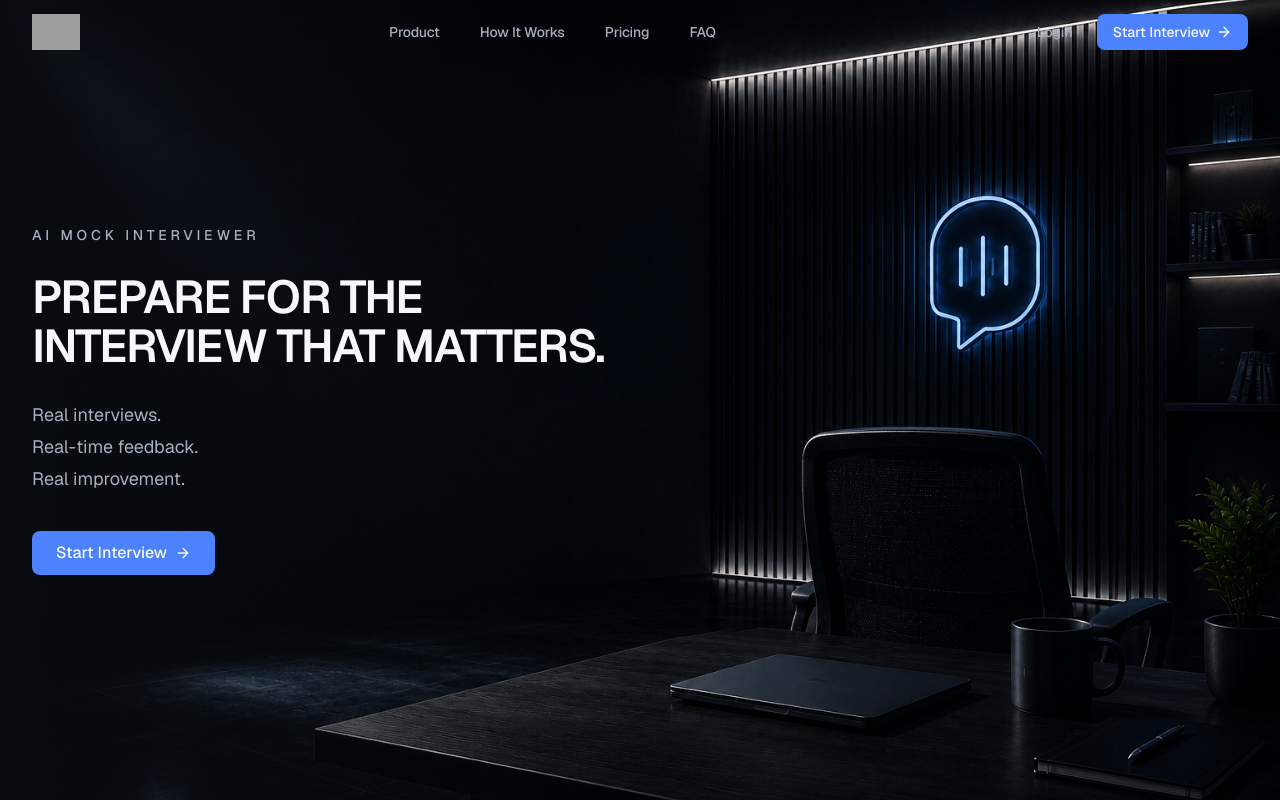
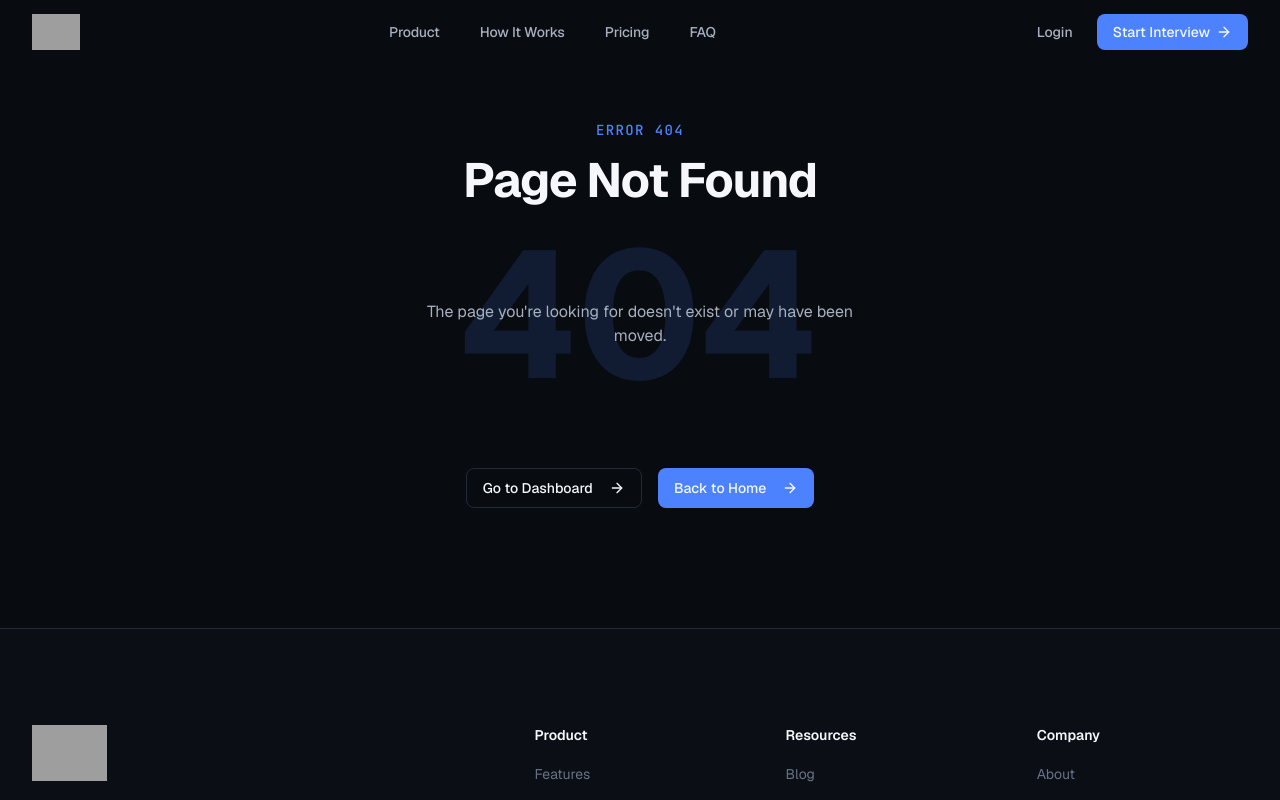
Before and after one commit to arnavbhure/ai-mock-interviewer, a React (Vite) app in the folder frontend/: page /about in a window 1280 px wide. Shown: the top 800 px of the page. Built offline with nearby package versions, Linux system fonts and the light colour scheme; no server answers; grey boxes are pictures that could not be loaded.

Commit message:
Added Error page and route

```diff
--- /dev/null
+++ b/frontend/src/pages/NotFoundPage.tsx
@@ -0,0 +1,84 @@
+import { Link } from "react-router-dom";
+import { motion, useReducedMotion } from "framer-motion";
+import { ArrowRight } from "lucide-react";
+import { Button } from "@/components/ui/button";
+
+const FADE_IN_VARIANTS = {
+  hidden: { opacity: 0, y: 8 },
+  visible: { opacity: 1, y: 0 },
+};
+
+export function NotFoundPage() {
+  const reduced = useReducedMotion();
+
+  const transition = (delay: number) => ({
+    duration: 0.4,
+    ease: [0.25, 1, 0.5, 1],
+    delay: reduced ? 0 : delay,
+  });
+
+  return (
+    <div className="relative flex flex-col items-center justify-center p-5 py-30 text-center">
+      <motion.div
+        initial="hidden"
+        animate="visible"
+        transition={{ staggerChildren: 0.1 }}
+        className="relative z-10 flex flex-col items-center gap-4"
+      >
+        <motion.p
+          variants={FADE_IN_VARIANTS}
+          transition={transition(0.1)}
+          className="font-mono text-sm font-medium uppercase tracking-widest text-accent"
+        >
+          Error 404
+        </motion.p>
+        <motion.h1
+          variants={FADE_IN_VARIANTS}
+          transition={transition(0.2)}
+          className="text-4xl font-bold tracking-tight text-text sm:text-5xl"
+        >
+          Page Not Found
+        </motion.h1>
+        <motion.p
+          variants={FADE_IN_VARIANTS}
+          transition={transition(0.3)}
+          className="max-w-md text-base text-text-secondary m-20"
+        >
+          The page you're looking for doesn't exist or may have been moved.
+        </motion.p>
+        <motion.div
+          variants={FADE_IN_VARIANTS}
+          transition={transition(0.4)}
+          className="mt-6 flex flex-col-reverse gap-4 sm:flex-row sm:justify-center"
+        >
+          <Button asChild variant="outline" size="default">
+            <Link to="/dashboard">
+              Go to Dashboard
+              <ArrowRight className="ml-2 h-4 w-4" />
+            </Link>
+          </Button>
+          <Button asChild variant="primary" size="default">
+            <Link to="/">
+              Back to Home
+              <ArrowRight className="ml-2 h-4 w-4" />
+            </Link>
+          </Button>
+        </motion.div>
+      </motion.div>
+
+      <motion.p
+        initial={{ opacity: 0 }}
+        animate={{ opacity: 1 }}
+        transition={{
+          duration: 1,
+          ease: "easeInOut",
+          delay: reduced ? 0 : 0.5,
+        }}
+        className="pointer-events-none absolute inset-0 z-0 flex items-center justify-center text-[20vw] font-black leading-none text-primary/15 sm:text-[180px]"
+        aria-hidden="true"
+      >
+        404
+      </motion.p>
+    </div>
+  );
+}
--- a/frontend/src/router/AppRouter.tsx
+++ b/frontend/src/router/AppRouter.tsx
@@ -6,6 +6,7 @@ import { DashboardLayout } from "@/layouts/DashboardLayout";
 import { PublicLayout } from "@/layouts/PublicLayout";
 import { DashboardPage } from "@/pages/DashboardPage";
 import { FoundationStatusPage } from "@/pages/FoundationStatusPage";
+import { NotFoundPage } from "@/pages/NotFoundPage";
 import ProtectedRoute from "./ProtectedRoute";
 
 export function AppRouter() {
@@ -16,16 +17,13 @@ export function AppRouter() {
         <Route path="/login" element={<LoginPage />} />
         <Route path="/register" element={<RegisterPage />} />
         <Route path="/verify-otp" element={<VerifyOtpPage />} />
+        <Route path="*" element={<NotFoundPage />} />
       </Route>
 
       <Route element={<ProtectedRoute />}>
-        <Route path="/dashboard" element={<DashboardLayout />}>
-          <Route index element={<DashboardPage />} />
+        <Route element={<DashboardLayout />}>
+          <Route path="/dashboard" element={<DashboardPage />} />
         </Route>
-      </Route>
-
-      <Route path="*" element={<PublicLayout />}>
-        <Route path="*" element={<FoundationStatusPage />} />
       </Route>
     </Routes>
   );
```
